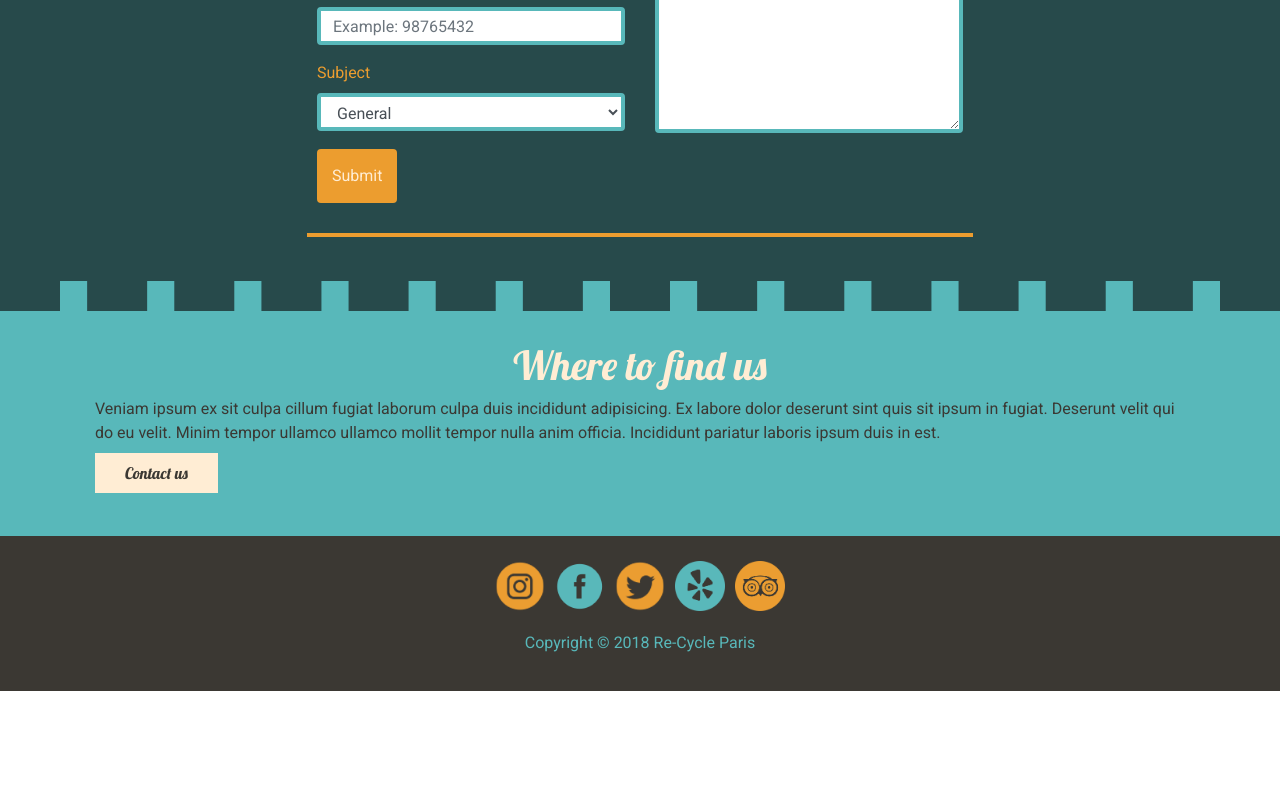
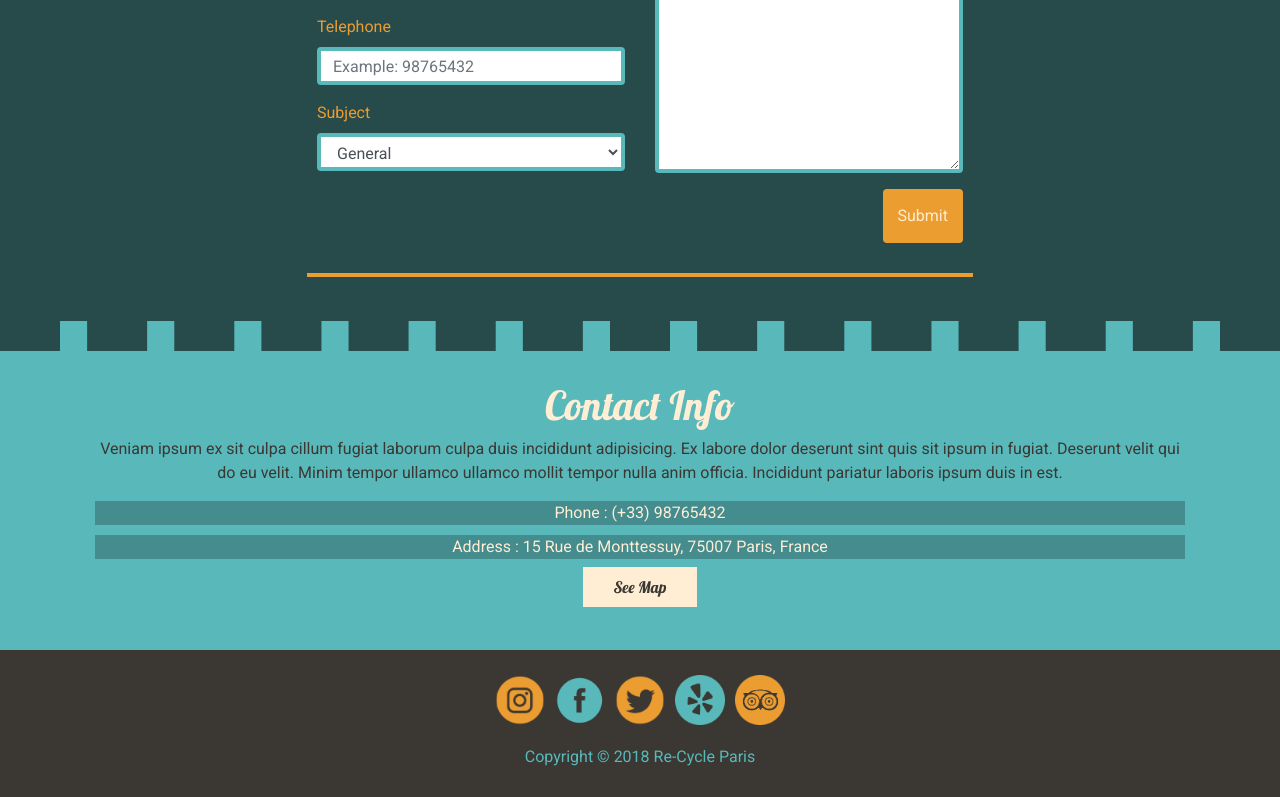
Before and after one commit to mie91/marie-berger-portfolio-2-html-and-css-ca, a React (Create React App) app: page /contact in a window 1280 px wide. Shown: the part 994-1791 px from the top of the page. Before the commit the page ends 1685 px from the top, so only its background shows below. Built offline with nearby package versions, Linux system fonts and the light colour scheme.

Commit message:
more styles to contact page

```diff
--- a/src/components/about/About.js
+++ b/src/components/about/About.js
@@ -72,6 +72,7 @@ return (
                         <li>Address : 15 Rue de Monttessuy, 75007 Paris, France</li>
                         <li>Phone : (+33) 98765432</li>
                     </ul>
+
 
                     <SubHeader title="Other locations" />
                     <ul className="basicList">
--- a/src/components/contact/Contact.js
+++ b/src/components/contact/Contact.js
@@ -58,6 +58,7 @@ function Contact() {
                                 <MainHeader title="Any questions? Want a customized tour?" />
                                 <p>Est ad veniam culpa occaecat velit et et irure amet do cillum sit incididunt magna. Non enim
                              aliquip aliqua id laborum. Voluptate sit sunt ut ut enim deserunt mollit id officia est non cillum.</p>
+                             <p>Dolor id dolor ea elit duis non. Enim occaecat nulla esse commodo ad ea. Eiusmod elit mollit consequat irure nulla ipsum elit dolor minim eiusmod.</p>
                             </div>
                         </Col>
                     </Row>
@@ -143,9 +144,18 @@ function Contact() {
                     <Row>
                         <Col className="col-md-12">
                             <div className="infoBox infoBox-teal">
-                                <MainHeader title="Where to find us" />
+                                <MainHeader title="Contact Info" />
+                                <div className="contact-info">
                                 <p>Veniam ipsum ex sit culpa cillum fugiat laborum culpa duis incididunt adipisicing. Ex labore dolor deserunt sint quis sit ipsum in fugiat. Deserunt velit qui do eu velit. Minim tempor ullamco ullamco mollit tempor nulla anim officia. Incididunt pariatur laboris ipsum duis in est.</p>
-                                <div className="eyeCatchButton"> <a href="/contact">Contact us</a></div>
+
+                                <ul>
+                                    <li>Phone : (+33) 98765432</li>
+                                    <li>Address : 15 Rue de Monttessuy, 75007 Paris, France</li>
+
+                                </ul>
+
+                                    <div className="eyeCatchButton"> <a href="https://www.google.com/maps/dir//15+Rue+de+Monttessuy,+75007+Paris,+Frankrike/@48.85982,2.299404,16z/data=!4m9!4m8!1m0!1m5!1m1!1s0x47e66fe05db00dcb:0x7c9c1dbd48d809ff!2m2!1d2.2982247!2d48.8592431!3e0?hl=no-NO" target="_blank">See Map</a></div>
+                                </div>
                             </div>
                         </Col>
                     </Row>
--- a/src/sass/partials/_contact.scss
+++ b/src/sass/partials/_contact.scss
@@ -17,16 +17,25 @@ div.formBox {
         border: solid $teal 4px;
     }
 
-    button {
+    .formButton {
         background-color: $orange;
         padding: 15px;
         color: $bright;
         border: none;
+        float: right;
 
         &:hover {
             background-color: $teal;
+            color: $dark;
+            text-decoration: none;
+            border: none;
+        }
+
+        &:active {
+            background-color: $orange !important;
             color: $bright;
             text-decoration: none;
+            border: none;
         }
     }
 
@@ -40,9 +49,31 @@ div.formBox {
     color: $bright;
     text-align: right;
     border-bottom: solid $orange 4px;
-    ;
+
 }
 
+.formValidated {
+    margin: 10px;
+    text-align: center;
+    font-size: 1.2em;
+    color: $sky;
+}
+
+div.contact-info {
+    text-align: center;
+    ul {
+        list-style-type: none;
+        padding: 0px;
+        color: $bright;
+
+        li {
+            background-color: rgba($color: $sea, $alpha: 0.4);
+            margin: 10px 0px;
+
+        }
+    }
+
+}
 
 
 //MEDIA QUIRIES//
--- a/src/sass/partials/_general.scss
+++ b/src/sass/partials/_general.scss
@@ -92,7 +92,10 @@ padding: 10px;
                 color:$sea;
                 background-color: $sky;
             }
+
+
         }
+
 
         .subHeader {
             margin: 20px 0px;
```
